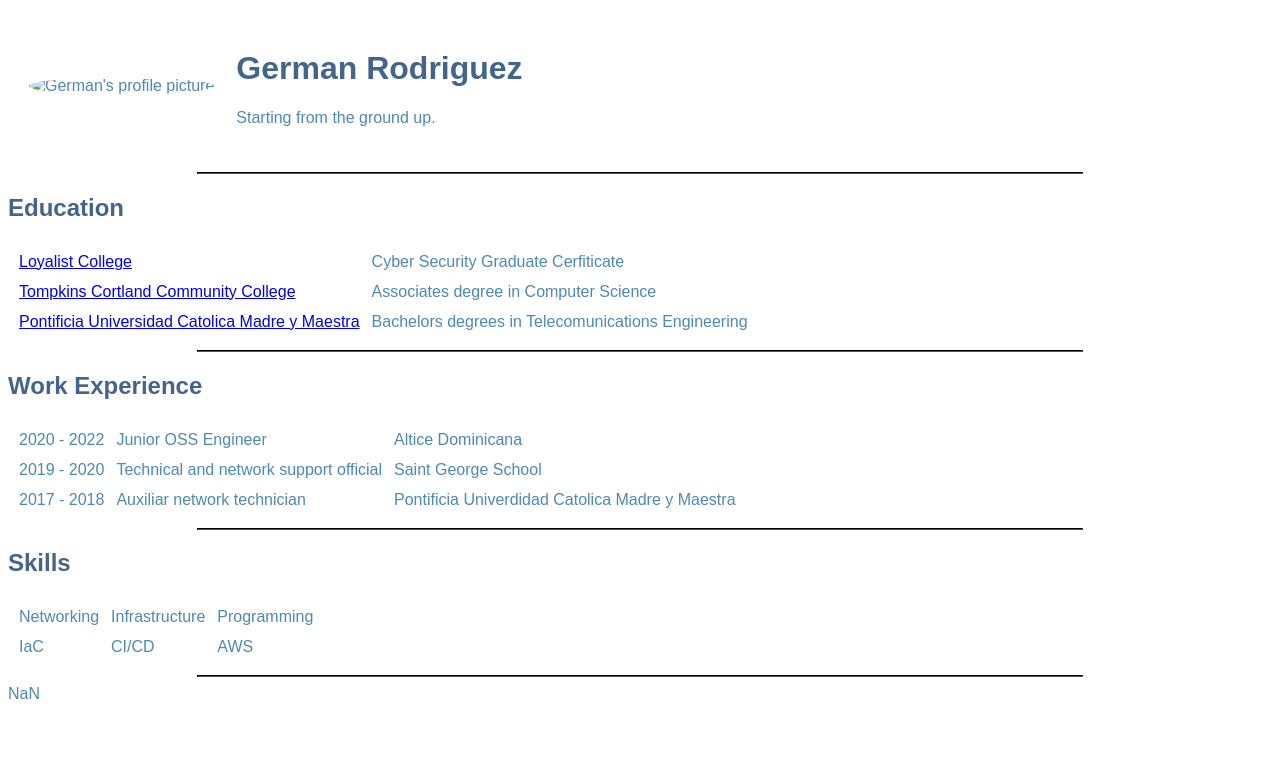
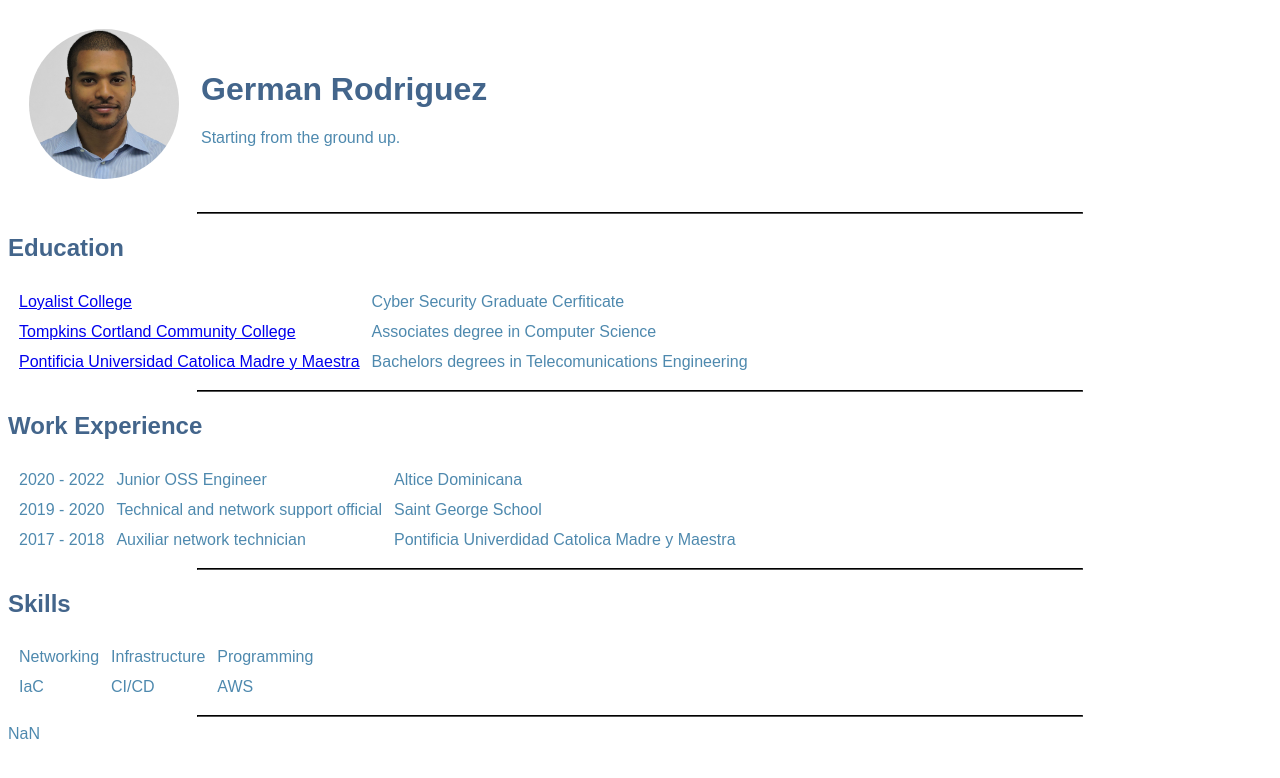
Before and after one commit to thecodemango/cloud-resume-iac, a website with bundled scripts: page cv_IaC_v1/index.html in a window 1280 px wide. Built offline with nearby package versions, Linux system fonts and the light colour scheme; no server answers; files whose address does not match are found by name.

Commit message:
Fixing typo photo

```diff
--- a/cv_IaC_v1/index.html
+++ b/cv_IaC_v1/index.html
@@ -14,7 +14,7 @@
     <!-- Table beginning -->
     <table cellspacing="20">
         <tr>
-            <td><img class="circular" src="./images/photopg" width="150" height="150" alt="German's profile picture"></td>
+            <td><img class="circular" src="./images/photo.jpg" width="150" height="150" alt="German's profile picture"></td>
             <td>
                 <h1>German Rodriguez</h1>
                 <!--Remember difference between i em b strong tags-->
```
